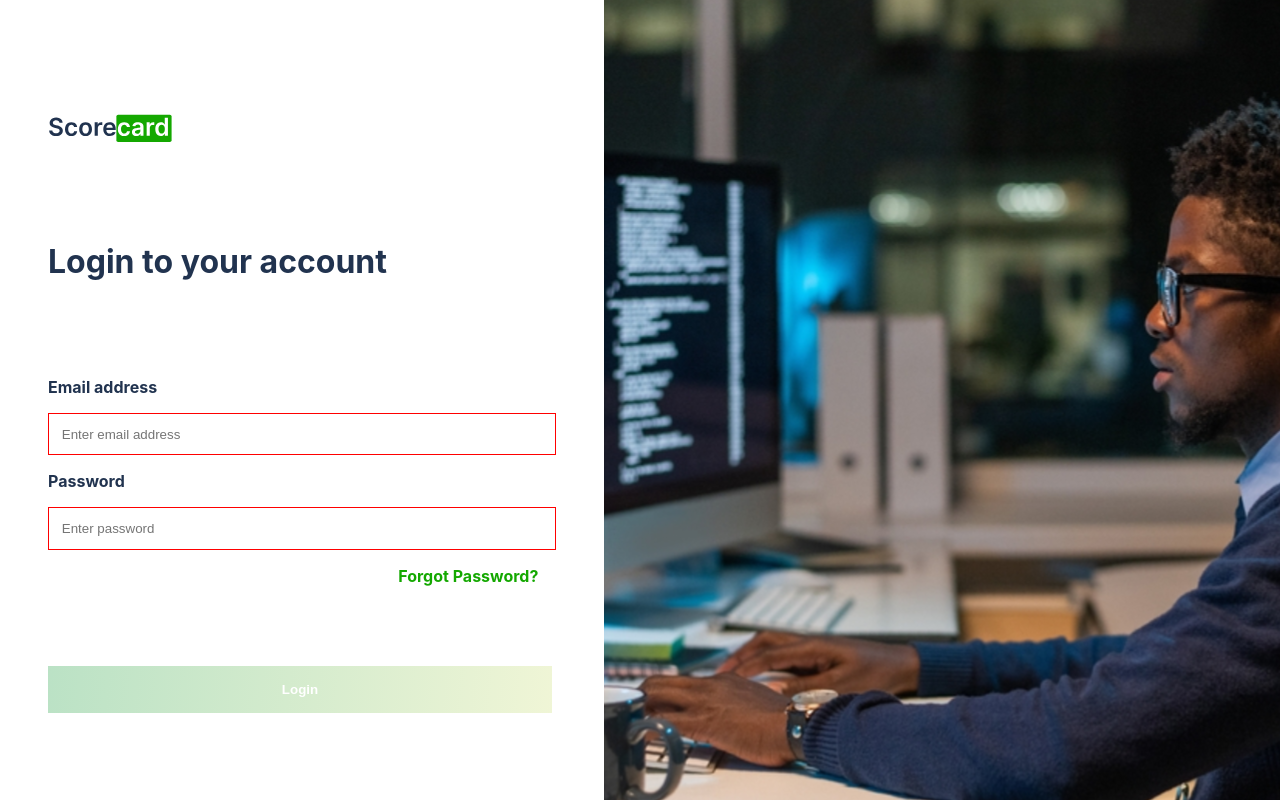
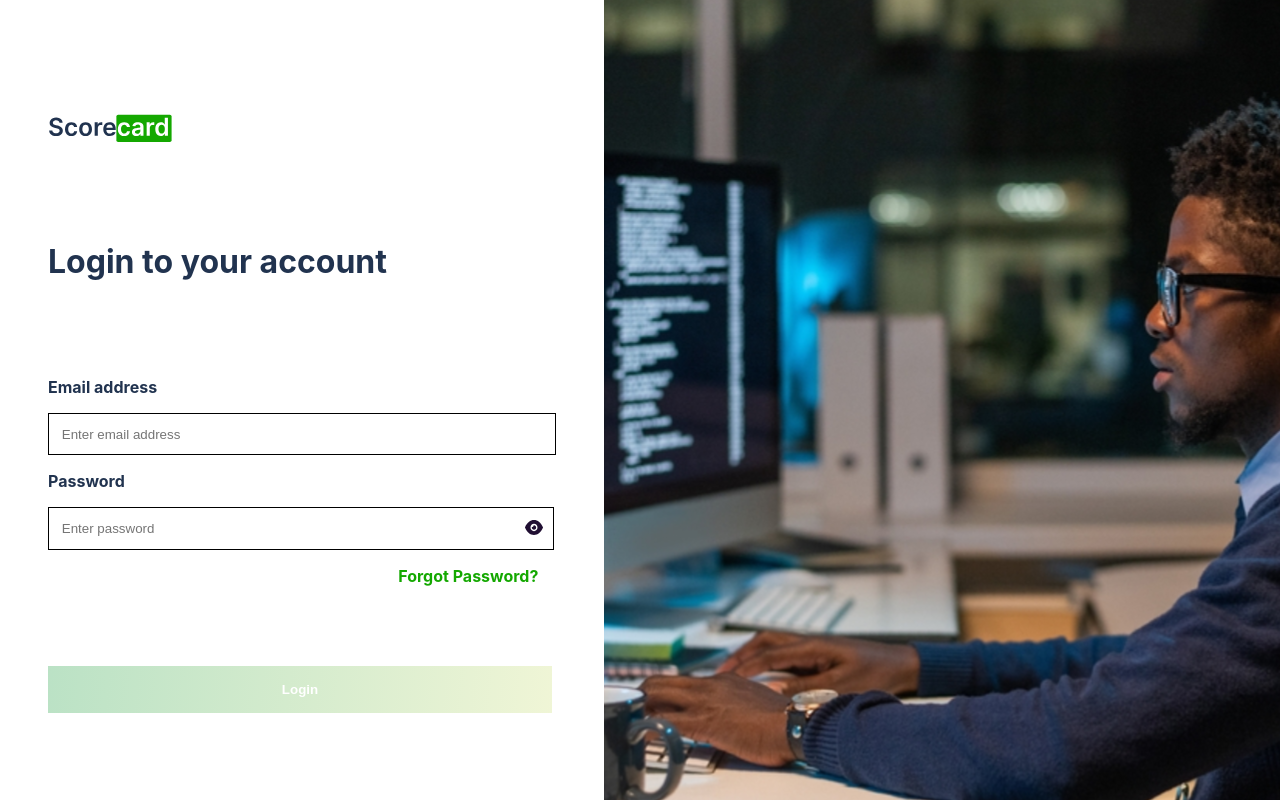
Before and after one commit to Vastro-lorde/scorecard-frontend, a React (Create React App) app: page /login in a window 1280 px wide. Shown: the top 800 px of the page. Built offline with nearby package versions, Linux system fonts and the light colour scheme.

Commit message:
fixed toggle visibility and border

```diff
--- a/src/components/ForgotPasswordComponent/ForgotPassword.module.css
+++ b/src/components/ForgotPasswordComponent/ForgotPassword.module.css
@@ -67,10 +67,10 @@ input {
   width: 30rem;
 }
 input[type='email']:invalid {
-  border-color: red;
+  border-color: black;
 }
 input[type='password']:invalid {
-  border-color: red;
+  border-color: black;
 }
 label {
   color: var(--primary-black);
--- a/src/components/LoginComponent/Login.module.css
+++ b/src/components/LoginComponent/Login.module.css
@@ -34,6 +34,15 @@
 .details {
   padding: 3rem;
 }
+
+.eyeshowContainer {
+  padding: 0.625rem;
+}
+
+.eyeshowContainer:hover {
+  background-color: #34a85325;
+}
+
 .forgotPasswordLink {
   color: var(--primary-green);
   font-weight: bolder;
@@ -67,12 +76,7 @@ input {
   transition: all 0.3s ease-in-out;
   width: 30rem;
 }
-input[type='email']:invalid {
-  border-color: red;
-}
-input[type='password']:invalid {
-  border-color: red;
-}
+
 label {
   color: var(--primary-black);
   display: block;
@@ -82,6 +86,25 @@ label {
   margin: 4rem 0 6rem 0;
   width: 8rem;
 }
+
+.passwordError {
+  color: indianred;
+  display: none;
+}
+
+.passwordInput {
+  border: none;
+  margin: 0%;
+}
+
+.passwordInputContainer {
+  border: 1px solid;
+  display: flex;
+  align-items: center;
+  margin: 1rem 0;
+  width: 31.5rem;
+}
+
 .paswordRequirements {
   display: none;
 }
--- a/src/components/LoginComponent/Login.tsx
+++ b/src/components/LoginComponent/Login.tsx
@@ -3,7 +3,20 @@ import { Link } from 'react-router-dom';
 import LoginCss from './Login.module.css';
 import scoreLogo from '../../assets/scoreLogo.svg';
 import bgImage from '../../assets/bgImage.svg';
+import { useRef } from 'react';
+import eyeShow from '../../assets/eyeShow.svg';
+
 function Login() {
+  const passwordInput = useRef<HTMLInputElement>(null);
+
+  function showInput() {
+    if (passwordInput.current!.type === 'password') {
+      passwordInput.current!.type = 'text';
+    } else {
+      passwordInput.current!.type = 'password';
+    }
+  }
+
   return (
     <div className={LoginCss.body}>
       <div className={LoginCss.details}>
@@ -17,14 +30,21 @@ function Login() {
           <label htmlFor='email'>Email address</label>
           <input type='email' name='email' id='email' placeholder='Enter email address' required />
           <label htmlFor='password'>Password</label>
+          <div className={LoginCss.passwordInputContainer}>
             <input
+              className={LoginCss.passwordInput}
+              ref={passwordInput}
               type='password'
               name='password'
               id='password'
               placeholder='Enter password'
-            pattern='(?=.*\d)(?=.*[a-z])(?=.*[A-Z]).{8,}'
               required
             />
+            <div onClick={showInput} className={LoginCss.eyeshowContainer}>
+              <img src={eyeShow} alt='' />
+            </div>
+          </div>
+          <p className={LoginCss.passwordError}>Incorrect email or password</p>
           <div className={LoginCss.paswordRequirements}>
             Your password must be at least 6 characters as well as contain at least one uppercase, one lowercase, and
             one number.
```
Lines whose indentation alone changed are shown as unchanged.
